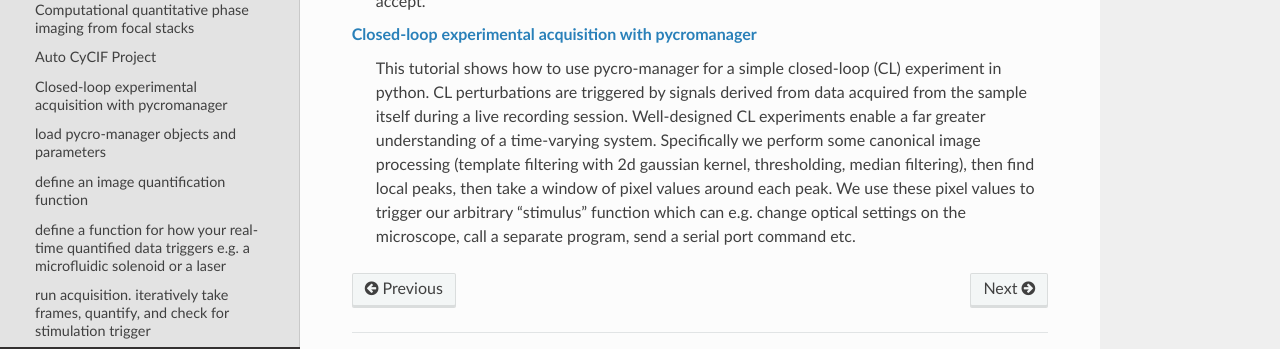
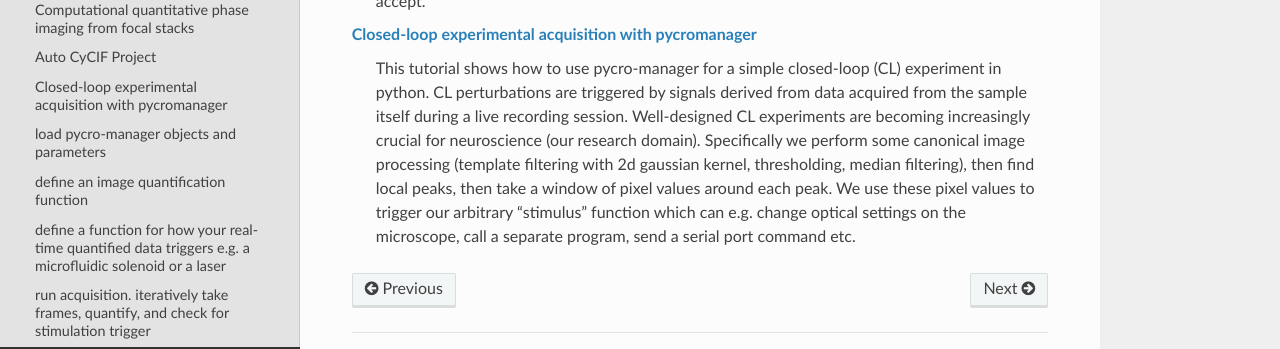
Before and after one commit to micro-manager/pycro-manager, a Sphinx documentation site: the page built from docs/source/applications.rst, in a window 1280 px wide and 900 px high, scrolled down 1619 px. Shown: the part 462-811 px from the top of the window. Built offline with Sphinx 7.4.7 and the Read the Docs theme 2.0.0, drawn with Linux system fonts in a browser that asks for light colours; pages that are not in the unit, such as notebooks, are missing from menus.

Commit message:
note example application in neuroscience

```diff
--- a/docs/source/applications.rst
+++ b/docs/source/applications.rst
@@ -51,4 +51,4 @@ Have an application you'd like to contribute to this page? Please `reach out <ht
 	This notebook shows an implementation of the `CycIF <https://www.cycif.org/>`_ Multiplex immunostaining method on several slides in parallel. It utilizes Micro-Magellan as a user interface to define the bounds of each tissue section, calculates the center of the section, and uses this coordinate to drive the stage underneath the robotic pipettor for staining cycles. It also executes autofocus routines at sub-sampled tiles to provide speed increases. It goes through typical 4 color images and sets an executes a simple auto-expose routine and calculates new exposure times. Finally, it takes the saved data and repackages it into a format that the alignment and stitching software, Ashlar, can accept.
 
 :doc:`closedloop_headless_demo`
-	This tutorial shows how to use pycro-manager for a simple closed-loop (CL) experiment in python. CL perturbations are triggered by signals derived from data acquired from the sample itself during a live recording session. Well-designed CL experiments enable a far greater understanding of a time-varying system. Specifically we perform some canonical image processing (template filtering with 2d gaussian kernel, thresholding, median filtering), then find local peaks, then take a window of pixel values around each peak. We use these pixel values to trigger our arbitrary "stimulus" function which can e.g. change optical settings on the microscope, call a separate program, send a serial port command etc.
+	This tutorial shows how to use pycro-manager for a simple closed-loop (CL) experiment in python. CL perturbations are triggered by signals derived from data acquired from the sample itself during a live recording session. Well-designed CL experiments are becoming increasingly crucial for neuroscience (our research domain). Specifically we perform some canonical image processing (template filtering with 2d gaussian kernel, thresholding, median filtering), then find local peaks, then take a window of pixel values around each peak. We use these pixel values to trigger our arbitrary "stimulus" function which can e.g. change optical settings on the microscope, call a separate program, send a serial port command etc.
```
